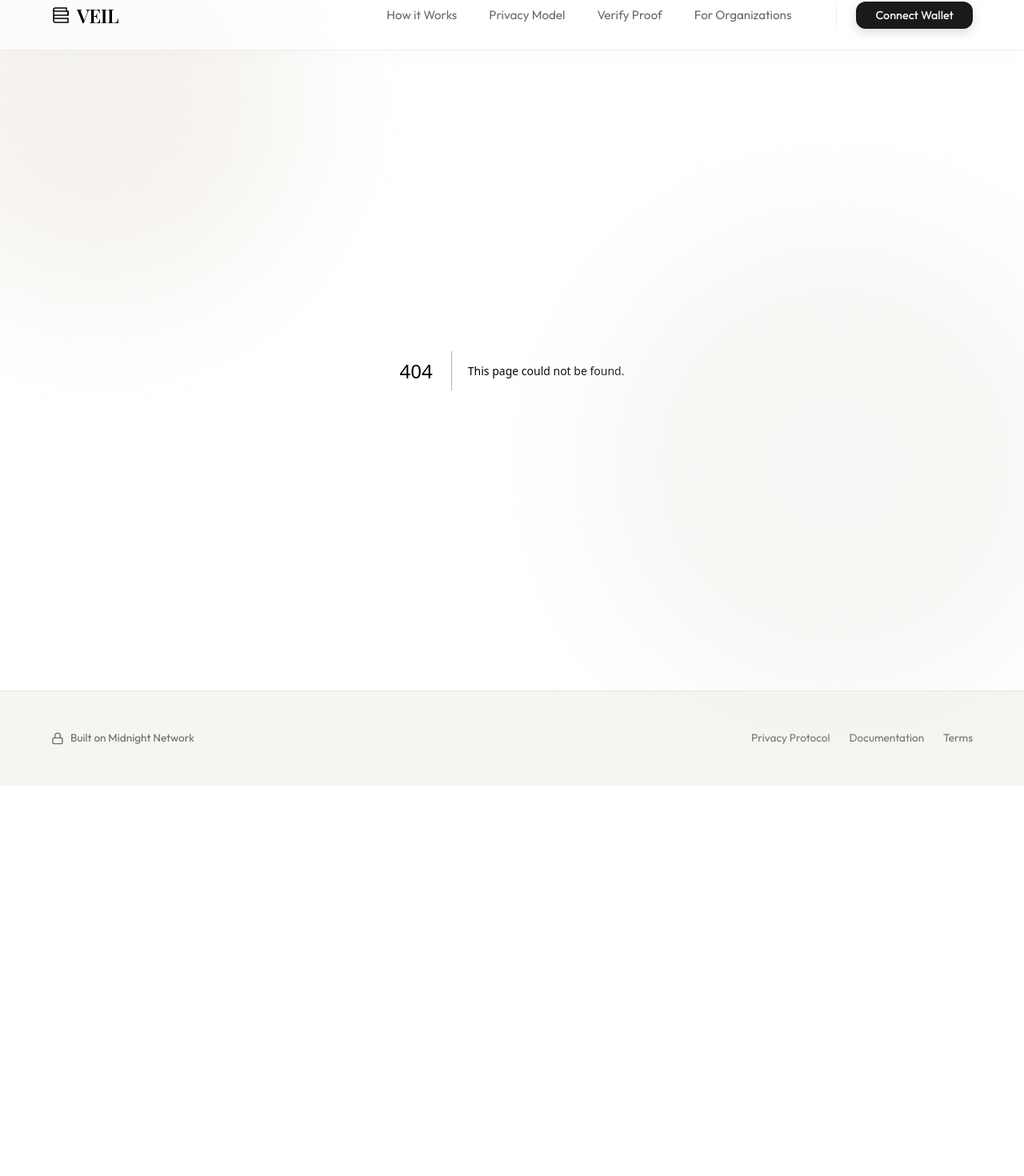
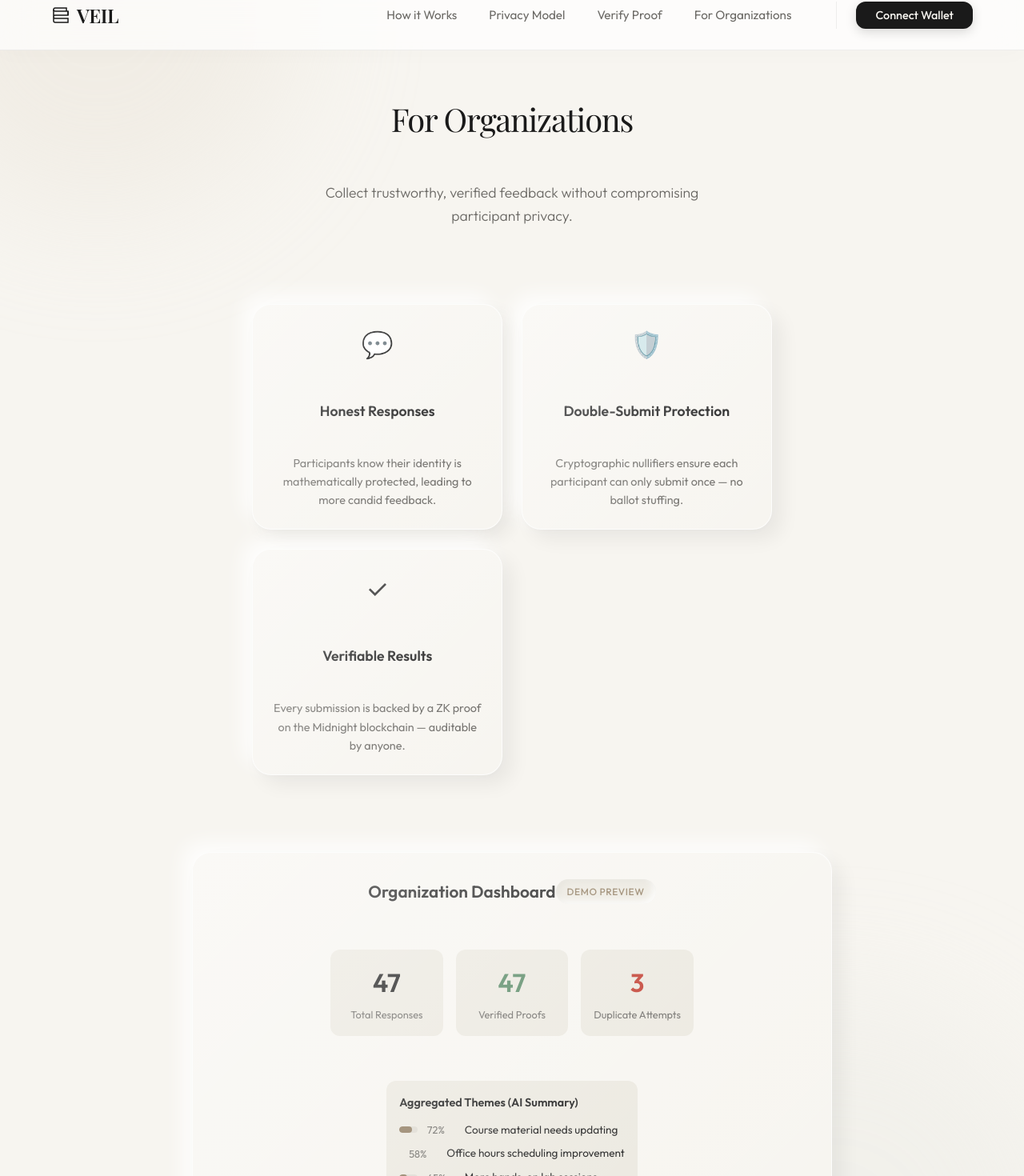
Before and after one commit to late-cat/veil, a Next.js app in the folder frontend/: page /organizations in a window 1280 px wide. Before the commit this address had no page. Shown: the part 24-1494 px from the top of the page at 80% size. Before the commit the page ends 1006 px from the top, so only its background shows below. Built offline with nearby package versions, Linux system fonts and the light colour scheme; a web font is replaced by a local one.

Commit message:
docs(ui): add organizations overview page

```diff
--- /dev/null
+++ b/frontend/src/app/organizations/page.tsx
@@ -0,0 +1,83 @@
+'use client';
+
+export default function Organizations() {
+  return (
+    <main className="main-content">
+      <div className="content-wrapper animate-fade-in" style={{ maxWidth: '800px' }}>
+        <h1 className="hero-title" style={{ fontSize: '2.5rem', marginBottom: '0.5rem' }}>
+          For Organizations
+        </h1>
+        <p className="hero-subtitle" style={{ marginBottom: '3rem' }}>
+          Collect trustworthy, verified feedback without compromising participant privacy.
+        </p>
+
+        {/* Value Props */}
+        <div style={{ display: 'grid', gridTemplateColumns: 'repeat(auto-fit, minmax(220px, 1fr))', gap: '1.5rem', marginBottom: '3rem' }}>
+          {[
+            { title: 'Honest Responses', desc: 'Participants know their identity is mathematically protected, leading to more candid feedback.', icon: '💬' },
+            { title: 'Double-Submit Protection', desc: 'Cryptographic nullifiers ensure each participant can only submit once — no ballot stuffing.', icon: '🛡️' },
+            { title: 'Verifiable Results', desc: 'Every submission is backed by a ZK proof on the Midnight blockchain — auditable by anyone.', icon: '✓' },
+          ].map((item, i) => (
+            <div key={i} className="soft-panel" style={{ padding: '1.5rem', textAlign: 'center' }}>
+              <div style={{ fontSize: '2rem', marginBottom: '0.75rem' }}>{item.icon}</div>
+              <h3 style={{ fontSize: '1.1rem', marginBottom: '0.5rem', fontWeight: 600 }}>{item.title}</h3>
+              <p style={{ color: 'var(--text-secondary)', fontSize: '0.9rem', lineHeight: 1.6 }}>{item.desc}</p>
+            </div>
+          ))}
+        </div>
+
+        {/* Mock Dashboard */}
+        <div className="soft-panel" style={{ padding: '2rem', marginBottom: '2rem' }}>
+          <div style={{ display: 'flex', justifyContent: 'space-between', alignItems: 'center', marginBottom: '1.5rem' }}>
+            <h2 style={{ fontSize: '1.3rem', fontWeight: 600, margin: 0 }}>Organization Dashboard</h2>
+            <span className="badge">Demo Preview</span>
+          </div>
+
+          {/* Stats Row */}
+          <div style={{ display: 'grid', gridTemplateColumns: 'repeat(3, 1fr)', gap: '1rem', marginBottom: '1.5rem' }}>
+            {[
+              { label: 'Total Responses', value: '47', color: 'var(--text-primary)' },
+              { label: 'Verified Proofs', value: '47', color: '#558763' },
+              { label: 'Duplicate Attempts', value: '3', color: '#c0392b' },
+            ].map((stat, i) => (
+              <div key={i} style={{ textAlign: 'center', padding: '1rem', background: 'var(--bg-secondary)', borderRadius: '12px' }}>
+                <div style={{ fontSize: '2rem', fontWeight: 700, color: stat.color }}>{stat.value}</div>
+                <div style={{ fontSize: '0.8rem', color: 'var(--text-secondary)', marginTop: '0.25rem' }}>{stat.label}</div>
+              </div>
+            ))}
+          </div>
+
+          {/* Sentiment Overview */}
+          <div style={{ padding: '1rem', background: 'var(--bg-secondary)', borderRadius: '12px' }}>
+            <h4 style={{ fontSize: '0.9rem', fontWeight: 600, marginBottom: '0.75rem' }}>Aggregated Themes (AI Summary)</h4>
+            <div style={{ display: 'flex', flexDirection: 'column', gap: '0.5rem' }}>
+              {[
+                { theme: 'Course material needs updating', pct: 72 },
+                { theme: 'Office hours scheduling improvement', pct: 58 },
+                { theme: 'More hands-on lab sessions', pct: 45 },
+              ].map((item, i) => (
+                <div key={i} style={{ display: 'flex', alignItems: 'center', gap: '0.75rem' }}>
+                  <div style={{ flex: 1, height: '8px', background: 'var(--border-color)', borderRadius: '4px', overflow: 'hidden' }}>
+                    <div style={{ width: `${item.pct}%`, height: '100%', background: 'var(--text-accent)', borderRadius: '4px', transition: 'width 1s ease' }} />
+                  </div>
+                  <span style={{ fontSize: '0.8rem', color: 'var(--text-secondary)', minWidth: '35px' }}>{item.pct}%</span>
+                  <span style={{ fontSize: '0.85rem', minWidth: '200px' }}>{item.theme}</span>
+                </div>
+              ))}
+            </div>
+          </div>
+        </div>
+
+        <div className="soft-panel" style={{ padding: '2rem', textAlign: 'center' }}>
+          <h3 style={{ fontSize: '1.2rem', marginBottom: '0.5rem' }}>Interested in deploying VEIL?</h3>
+          <p style={{ color: 'var(--text-secondary)', marginBottom: '1rem' }}>
+            Contact us to set up private, verifiable feedback for your organization.
+          </p>
+          <button className="primary-button" style={{ width: 'auto', padding: '12px 32px' }}>
+            Request Access
+          </button>
+        </div>
+      </div>
+    </main>
+  );
+}
```
